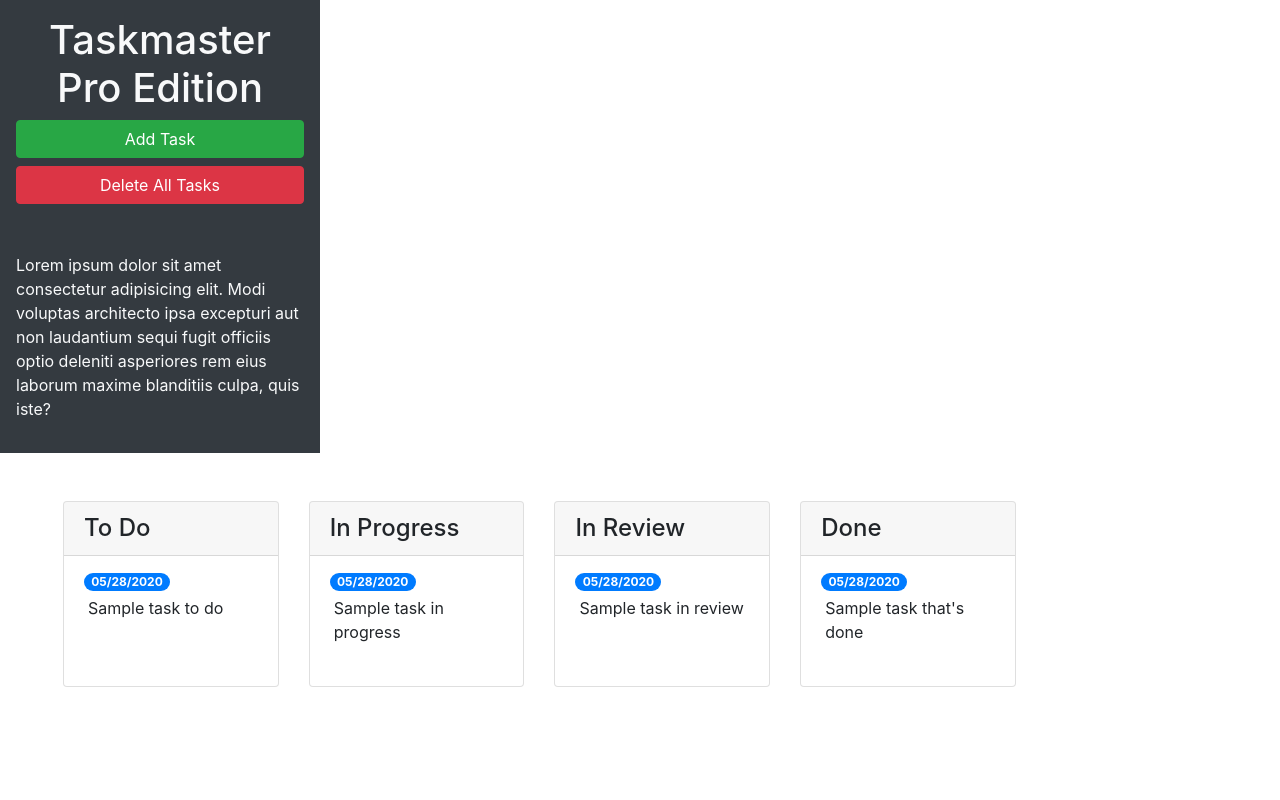
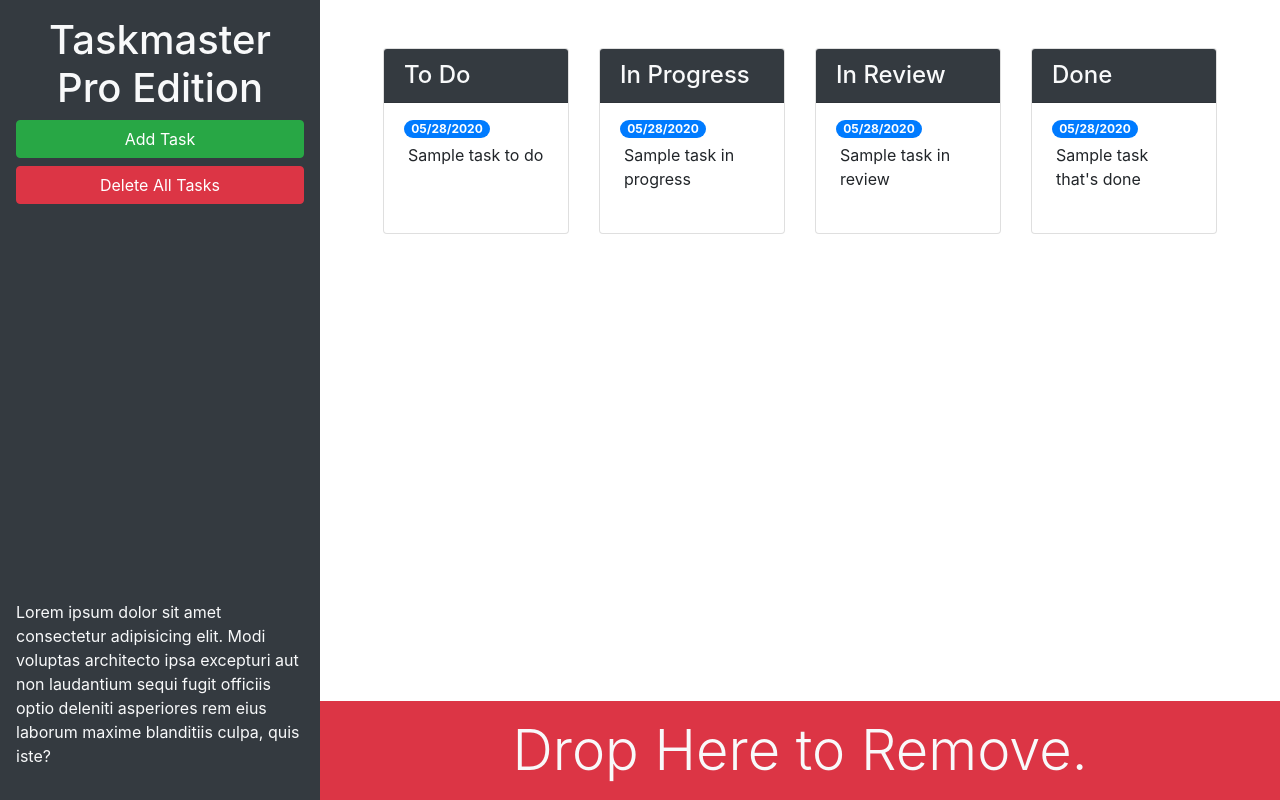
Before and after one commit to ezaiger/taskmaster-pro, a plain HTML site: page index.html in a window 1280 px wide. Drawn offline with nearby package versions, Linux system fonts and the light colour scheme.

Commit message:
added bootstrap utility classes

```diff
--- a/index.html
+++ b/index.html
@@ -15,22 +15,22 @@
 <body>
 
   <div class="row min-vh-100 no-gutters">
-    <header class="col-12 col-lg-3 bg-dark text-light d-flex flex-column p-4 p-lg-3">
+    <header class="col-12 col-lg-3 bg-dark text-light sticky-top d-flex flex-column p-4 p-lg-3">
       <h1 class="text-center">Taskmaster Pro Edition</h1>
       <button id="create-task" class="btn btn-block btn-success" data-toggle="modal" data-target="#task-form-modal">Add
         Task</button>
       <button id="remove-tasks" class="btn btn-block btn-danger">Delete All Tasks</button>
-      <p class="mt-auto">Lorem ipsum dolor sit amet consectetur adipisicing elit. Modi voluptas architecto ipsa
+      <p class="mt-auto d-none d-lg-block">Lorem ipsum dolor sit amet consectetur adipisicing elit. Modi voluptas architecto ipsa
         excepturi aut non
         laudantium sequi fugit officiis optio deleniti asperiores rem eius laborum maxime blanditiis culpa, quis iste?
       </p>
     </header>
-    <main>
+    <main class="col-12 col-lg-9 d-flex flex-column">
       <div class="m-5 row justify-content-around">
         <!-- To-Do Start -->
         <div class="col-12 col-md-6 col-xl-3 mb-3">
           <div class="card">
-            <h4 class="card-header">To Do</h4>
+            <h4 class="card-header bg-dark text-light">To Do</h4>
             <ul id="list-toDo" class="list-group list-group-flush">
               <li class="list-group-item">
                 <span class="badge badge-primary badge-pill">05/28/2020</span>
@@ -43,7 +43,7 @@
         <!-- In Progress Start -->
         <div class="col-12 col-md-6 col-xl-3 mb-3">
           <div class="card">
-            <h4 class="card-header">In Progress</h4>
+            <h4 class="card-header bg-dark text-light">In Progress</h4>
             <ul id="list-inProgress" class="list-group list-group-flush">
               <li class="list-group-item">
                 <span class="badge badge-primary badge-pill">05/28/2020</span>
@@ -56,7 +56,7 @@
         <!-- In Review Start -->
         <div class="col-12 col-md-6 col-xl-3 mb-3">
           <div class="card">
-            <h4 class="card-header">In Review</h4>
+            <h4 class="card-header bg-dark text-light">In Review</h4>
             <ul id="list-inReview" class="list-group list-group-flush">
               <li class="list-group-item">
                 <span class="badge badge-primary badge-pill">05/28/2020</span>
@@ -69,7 +69,7 @@
         <!-- Done Start -->
         <div class="col-12 col-md-6 col-xl-3 mb-3">
           <div class="card">
-            <h4 class="card-header">Done</h4>
+            <h4 class="card-header bg-dark text-light">Done</h4>
             <ul id="list-done" class="list-group list-group-flush">
               <li class="list-group-item">
                 <span class="badge badge-primary badge-pill">05/28/2020</span>
@@ -79,6 +79,12 @@
           </div>
         </div>
         <!-- Done End -->
+      </div>
+      <!-- Drop Here to Remove -->
+      <div id="trash" class="mt-auto">
+        <div class="w-100 bg-danger p-3 text-center text-light display-4">
+          Drop Here to Remove.
+        </div>
       </div>
     </main>
   </div>
```
